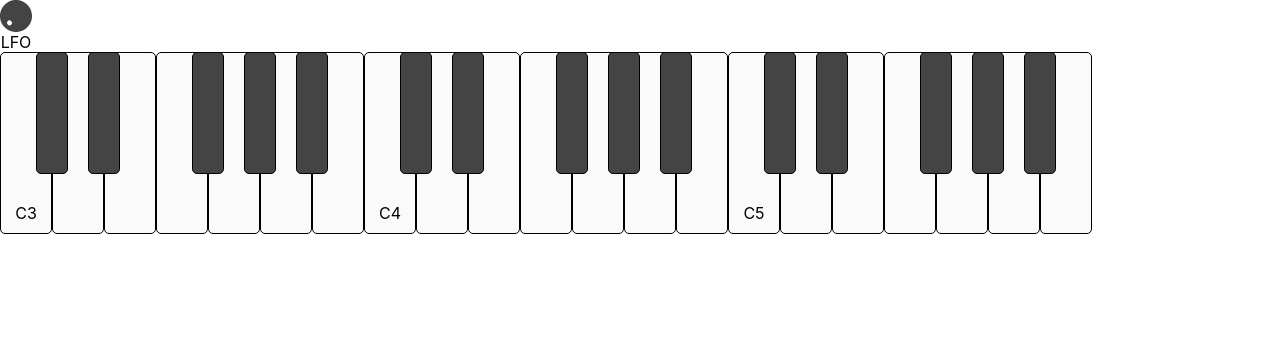
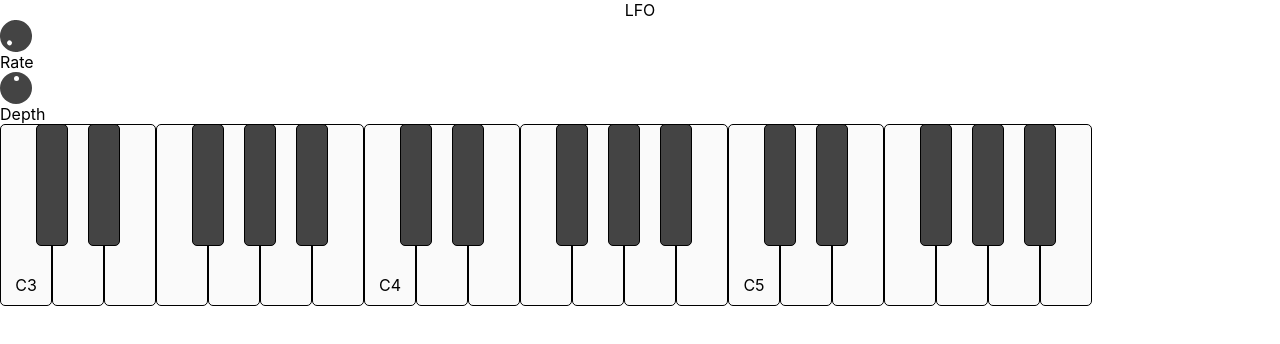
Before and after one commit to 6sRyuSK/6synth-21, a React (Create React App) app: page / in a window 1280 px wide. Shown: the top 344 px of the page. Built offline with nearby package versions, Linux system fonts and the light colour scheme.

Commit message:
add lfo.tsx

```diff
--- a/src/components/controlPanel/index.tsx
+++ b/src/components/controlPanel/index.tsx
@@ -1,10 +1,10 @@
 import React from 'react'
-import RotaryEncoder from '../atoms/rotaryEncoder'
+import LFO from './lfo'
 
 const ControlPanel = () => {
   return (
     <div>
-      <RotaryEncoder label="LFO"></RotaryEncoder>
+      <LFO></LFO>
     </div>
   )
 }
--- /dev/null
+++ b/src/components/controlPanel/lfo.tsx
@@ -0,0 +1,13 @@
+import RotaryEncoder from '../atoms/rotaryEncoder'
+
+const LFO = () => {
+  return (
+    <div>
+      <span>LFO</span>
+      <RotaryEncoder label="Rate"></RotaryEncoder>
+      <RotaryEncoder label="Depth"></RotaryEncoder>
+    </div>
+  )
+}
+
+export default LFO
```
